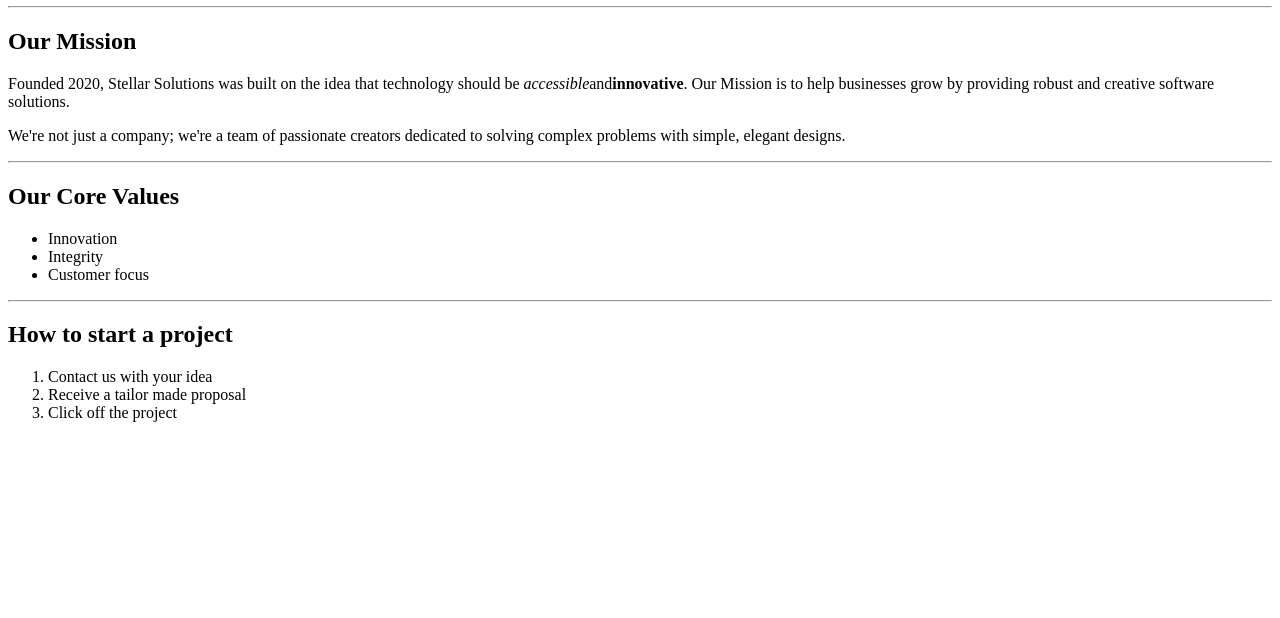
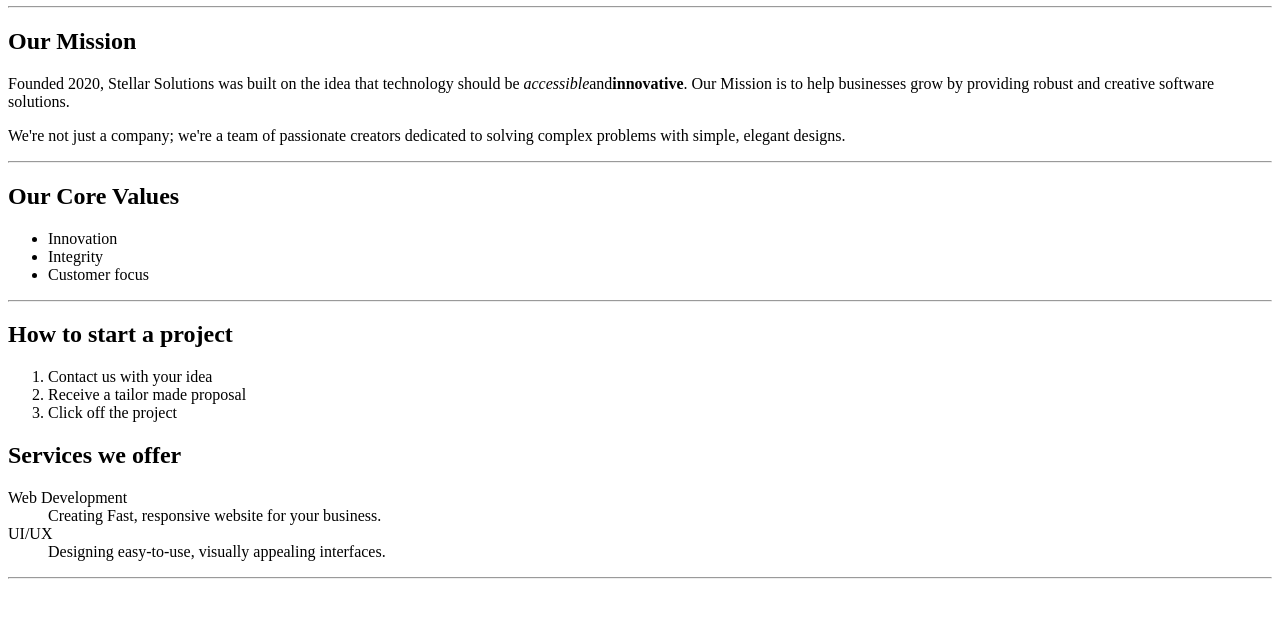
Before and after one commit to KSookoo17/stellar_solutions, a plain HTML site: page about.html in a window 1280 px wide. Shown: the part 100-718 px from the top of the page. Drawn offline with Linux system fonts and the light colour scheme.

Commit message:
Service list
Service list created using definition list, definition terms, definition descriptions

```diff
--- a/about.html
+++ b/about.html
@@ -50,7 +50,7 @@
 
       <hr>
 
-      <!--Project Steps-->
+      <!--Project Steps(Numbers)-->
       <section id="project-steps">
         <h2>How to start a project</h2>
         <ol>
@@ -60,6 +60,21 @@
         </ol>
       </section>
 
+    <!--Services-->
+    <section id="service list">
+         <h2>Services we offer</h2>
+     <dl> <!--Definition List-->
+            <dt>Web Development</dt> <!--Definition Term-->
+            <dd>Creating Fast, responsive website for your business.</dd> <!--Definition description-->
+
+            <dt>UI/UX </dt>
+            <dd>Designing easy-to-use, visually appealing interfaces.</dd>
+    </dl>
+    </section>
+
+    <hr>
+
+
 
 
     </body>
```
